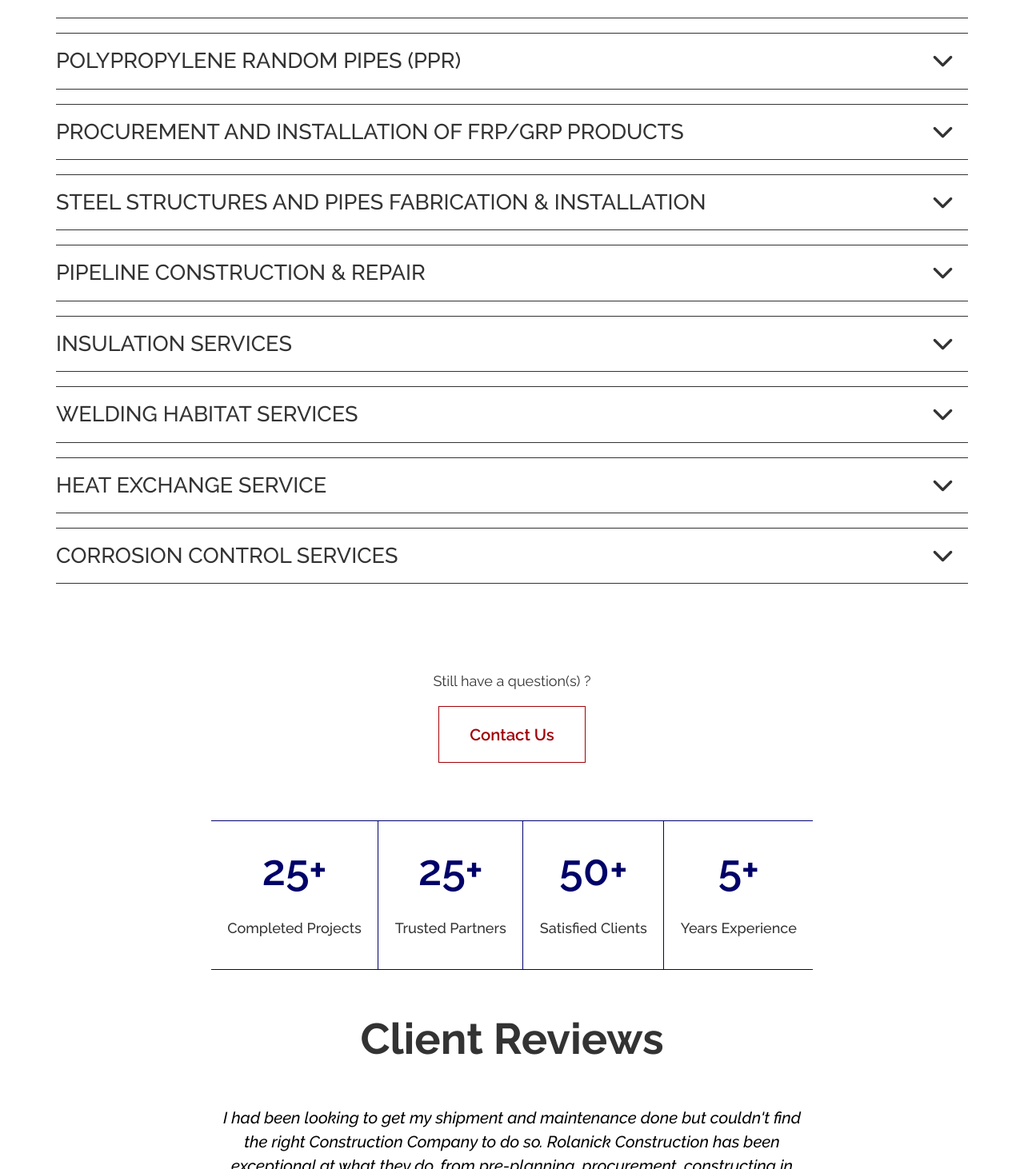
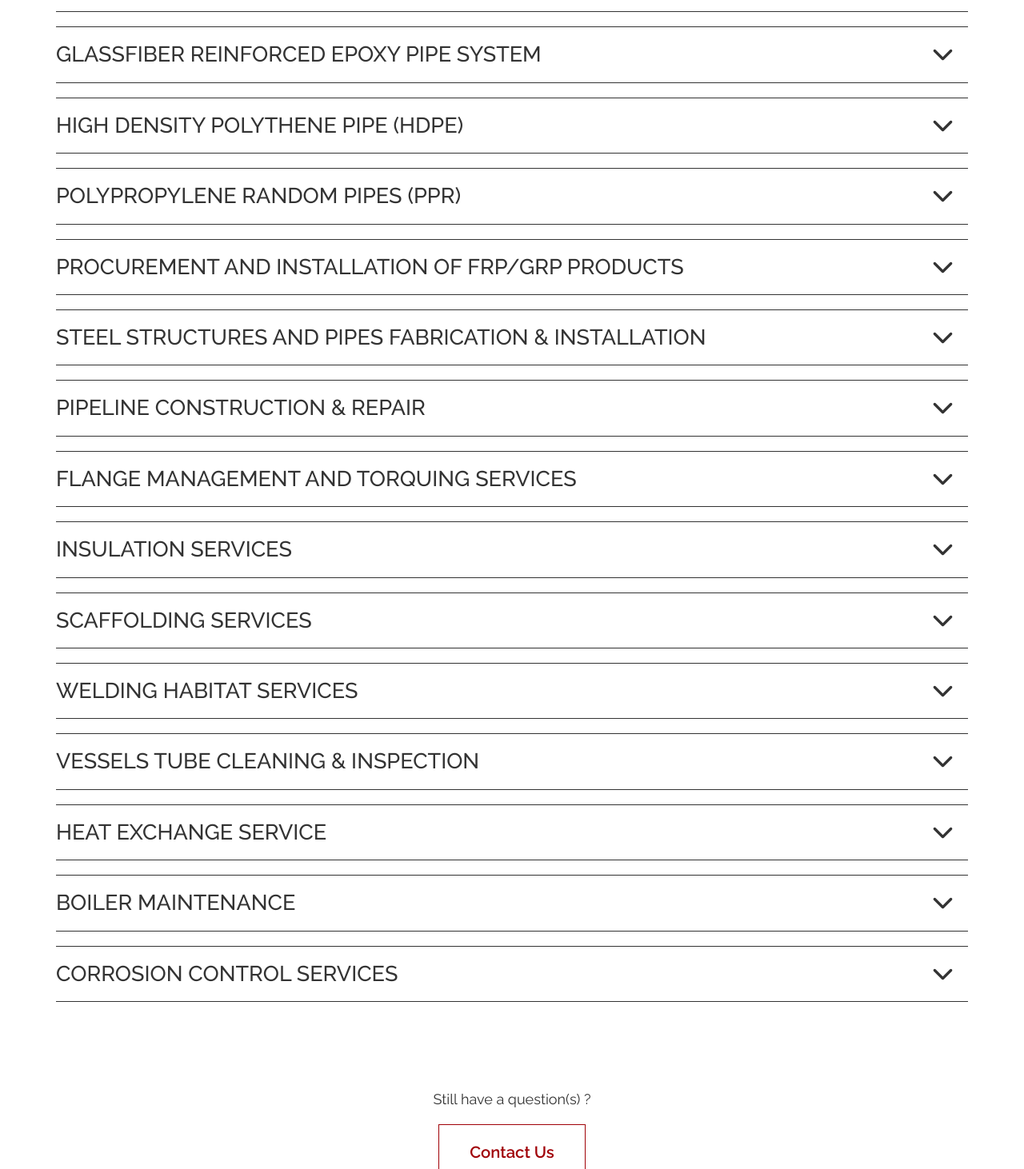
Before and after one commit to pin4eva/ralonick, a Next.js app: page /services in a window 1280 px wide. Shown: the part 928-2390 px from the top of the page at 80% size. Built offline with nearby package versions, Linux system fonts and the light colour scheme.

Commit message:
added more services to the array

```diff
--- a/src/components/data.json
+++ b/src/components/data.json
@@ -4,7 +4,7 @@
 		"title": "PASSIVE AND ACTIVE FIRE PROOFING",
 		"description": "Ralonick Services Limited is a professional fire proofing company, offering customer a one stop shop for all their fire proofing needs be it passive or active fire proofing. Passive fire proofing is a vital component of a strategy into the structure of building to safeguard peoples life and limit financial impact of damage to building and their content.",
 		"subtitle": "MIRERAL FIBRE FIRE PROOFING",
-		"subtext": "This a fibrous material that is mixed with water and adhesive applied to structural steel,roof decks and often wet joist.The water is mixed with the fibre at the spring gun.The material is blown into surface.",
+		"subtext": "This a fibrous material that is mixed with water and adhesive applied to structural steel,roof decks and often wet joist.The water is mixed with the fibre at the spring gun.The material is blown into surface. CEMENTITIOUS FIRE PROOFING also consist of Cement or Gypsum which when wet forms a durable sureface with high fire resistance. ITUMESCENT PAINT FIRE PROOFING Is considered the lightest form of passive protection when exposed to heat, it rapidly transforms through sublimation and expands many times its Original thickness (up to 100 times) to form stable carbonaceous char.",
 		"images": ["", "", ""]
 	},
 	{
@@ -23,8 +23,20 @@
 		"image": "http://ehimatieglobal.com/images/services/service-glassfibre-reinforced.jpg",
 		"title": "GLASSFIBER REINFORCED EPOXY PIPE SYSTEM",
 		"description": "Ralonick Service Limited offer solutions for Glass reinforced Epoxy pipes(GRP & FRP) in the upstream, downstream of the Oil and gas,refinery, Petrochemical, power plant and other industries. We procure, fabricate and install glass reinforcement epoxy pipes as per Flow and Crude oil line, Scrubber lines, Drinking water lines, Sanitary & wastes lines, inert gas and condensate lines, Fire fighting lines, Chemical and injection lines",
-		"subtitle": "HIGH DENSITY POLYTHENE PIPE (HDPE)",
-		"subtext": "Ralonick Service Limited offer solutions for High Density Polythene Pipe (HDPE) in the upstream, downstream of the Oil and gas, refinery, Petrochemical, power plant and other industries. We procure, fabricate and install glass reinforcement epoxy pipes as per Portable water, Underground fire water line and Drain line",
+		"subtitle": "",
+		"subtext": "",
+		"images": [
+			"/images/services/glassfiber2.png",
+			"https://static.wixstatic.com/media/4fd11b_a995d3292d7a48c6835d39f1fe634219~mv2.jpg/v1/fill/w_560,h_316,al_c,q_80,usm_0.66_1.00_0.01,enc_auto/4fd11b_a995d3292d7a48c6835d39f1fe634219~mv2.jpg",
+			"https://www.cppiping.com/wp-content/uploads/2020/01/frp-piping-grp-pipes-gre-cpp-1080x605.png"
+		]
+	},
+	{
+		"image": "http://ehimatieglobal.com/images/services/service-glassfibre-reinforced.jpg",
+		"title": "HIGH DENSITY POLYTHENE PIPE (HDPE)",
+		"description": "Ralonick Service Limited offer solutions for High Density Polythene Pipe (HDPE) in the upstream, downstream of the Oil and gas, refinery, Petrochemical, power plant and other industries. We procure, fabricate and install glass reinforcement epoxy pipes as per Portable water, Underground fire water line and Drain line",
+		"subtitle": "",
+		"subtext": "",
 		"images": [
 			"/images/services/glassfiber2.png",
 			"https://static.wixstatic.com/media/4fd11b_a995d3292d7a48c6835d39f1fe634219~mv2.jpg/v1/fill/w_560,h_316,al_c,q_80,usm_0.66_1.00_0.01,enc_auto/4fd11b_a995d3292d7a48c6835d39f1fe634219~mv2.jpg",
@@ -71,8 +83,20 @@
 		"image": "https://media-exp1.licdn.com/dms/image/C4D12AQHrMuveWUWxwg/article-cover_image-shrink_600_2000/0/1584799834221?e=2147483647&v=beta&t=xIw3p9RkYq0nf6YZFNdwdAnAQFhZxkr_kDx7TjAa1xY",
 		"title": "PIPELINE CONSTRUCTION & REPAIR",
 		"description": "Ralonick Service Limited provides Steel structures and pipes fabrication & installation with expertise in construction capabilitie an project managemen Ralonick delivers solutions by providing values for our customers through: Improved HSE achievement Increased efficiency and production Reduced operational costs Ralonick Service Limited undertakes complete pipeline construction, replacement and repairs",
-		"subtitle": "FLANGE MANAGEMENT AND TORQUING SERVICES",
-		"subtext": "Ralonick Service Limited provides flange management and touring services to the oil & gas processing industry. We are able to select and use the correct flange, valves, gaskets & bolt using our procedures and method for the management of client facility. We have experienced technicians and touring equipment for project delivery. Our flange & Torquing Services Included: Joint Data Management, Manual Bolt Torquing, Hydraulic Bolt Tensioning",
+		"subtitle": "OUR PIPELINE REPAIRS SERVICES INCLUDES",
+		"subtext": "Composite Wraping, Stand off type clamp, Epoxy filled sleeve, Wieldedsplit sleeve, Sectional replacement, Retrench & anchor, Pug & clamp, Structural clamp.",
+		"images": [
+			"https://thumbs.dreamstime.com/b/natural-gas-pipeline-construction-work-dug-trench-ground-installation-installation-industrial-gas-natural-170031901.jpg",
+			"https://fedoz.net/assets/images/158229-582x327-582x327.png",
+			"https://obmac.com.ng/images/resource/Pipeline_Construction_Services_Obmac_Services_3060.jpg"
+		]
+	},
+	{
+		"image": "https://media-exp1.licdn.com/dms/image/C4D12AQHrMuveWUWxwg/article-cover_image-shrink_600_2000/0/1584799834221?e=2147483647&v=beta&t=xIw3p9RkYq0nf6YZFNdwdAnAQFhZxkr_kDx7TjAa1xY",
+		"title": "FLANGE MANAGEMENT AND TORQUING SERVICES",
+		"description": "Ralonick Service Limited provides flange management and touring services to the oil & gas processing industry. We are able to select and use the correct flange, valves, gaskets & bolt using our procedures and method for the management of client facility. We have experienced technicians and touring equipment for project delivery. Our flange & Torquing Services Included: Joint Data Management, Manual Bolt Torquing, Hydraulic Bolt Tensioning. Our services guarantees, Preventing of accidents, Prevention of fastener damage, Assurance of uniform bolt loading, gasket compression, Quick assembly and disassembly of the joint",
+		"subtitle": "",
+		"subtext": "",
 		"images": [
 			"https://thumbs.dreamstime.com/b/natural-gas-pipeline-construction-work-dug-trench-ground-installation-installation-industrial-gas-natural-170031901.jpg",
 			"https://fedoz.net/assets/images/158229-582x327-582x327.png",
@@ -83,8 +107,20 @@
 		"image": "https://gemstone-ge.com/wp-content/uploads/insulation-serv.jpg",
 		"title": "INSULATION SERVICES",
 		"description": "Ralonick Service Limited Offer a complete range of advanced insulation solutions for the oil and gas and food and beverages industries. Our products range covers various insulation requirements for piping and equipment systems, and insulation of subsea systems. Or uproducts range meets demanding NORSOK requirement and suited for tough environmental conditions",
-		"subtitle": "SCAFFOLDING SERVICES",
-		"subtext": "Ralonick Service Limited provides specialist scaffolding services to the offshore and onshore of the Oil and Gas, refinery petrochemical, chemical and for other industrial applications.Our skilled workforces are known for competency and strict adherenceto safety. At Ralonick Service Limited, we believe in continually improving skill of all scaffold erectors. All our scaffold workers are certified and fully trained in every area of health and safety",
+		"subtitle": "OUR INSULATION SERVICES COVERS",
+		"subtext": "Acoustic insulation: Epoxy cable Tray, Cellular Glass XP, Flexiroll XP, Structure Panel Pipeshell, Drain Plug, Fire insulation, Steel Boxes, Sound reducing curtain and Thermal insulations: Aerogels, Performed End cap gasket, Sunsea insulation, Corrosion under insulation (CUI).",
+		"images": [
+			"/images/services/scaffold3.png",
+			"https://3.imimg.com/data3/EK/FY/MY-2955638/insulation-services-provider-500x500.jpg",
+			"https://marowinengr.com/wp-content/uploads/2020/07/insulation.jpg"
+		]
+	},
+	{
+		"image": "https://gemstone-ge.com/wp-content/uploads/insulation-serv.jpg",
+		"title": "SCAFFOLDING SERVICES",
+		"description": "Ralonick Service Limited provides specialist scaffolding services to the offshore and onshore of the Oil and Gas, refinery petrochemical, chemical and for other industrial applications.Our skilled workforces are known for competency and strict adherenceto safety. At Ralonick Service Limited, we believe in continually improving skill of all scaffold erectors. All our scaffold workers are certified and fully trained in every area of health and safety",
+		"subtitle": "",
+		"subtext": "",
 		"images": [
 			"/images/services/scaffold3.png",
 			"https://3.imimg.com/data3/EK/FY/MY-2955638/insulation-services-provider-500x500.jpg",
@@ -96,8 +132,20 @@
 		"image": "/images/services/welding1.png",
 		"title": "WELDING HABITAT SERVICES",
 		"description": "Ralonick Service Limited provides welding habitats services in order to provide safe enclosure for welders to carry out repairs or replacement of process pipe work and equipment, removal and replacement of deck plates hands rails , walkways, vessel internal and external nozzle repairs, crane boom structural repairs and refurbishment, housing of non IS equipment, riser and caisson installation and applying specialist coatings or removing insulations which requires temperature controlled enclosures and as required in other application which requires temperature controlled enclosures and as required in other application",
-		"subtitle": "VESSELS TUBE CLEANING & INSPECTION",
-		"subtext": "Ralonick Service Limited provides cleaning and inspection services for vessel, storage tanks and heat exchangers of all sizes for the oil and gas industries and refineries.Ralonick Service Limited has developed a range of technologies and methods to safety clean tanks and vessels using personnel with adequate procedure and methods for the removal of wet or dry bulk muds, brines, sand and sludge deposits",
+		"subtitle": "",
+		"subtext": "",
+		"images": [
+			"https://stshabitat.com/wp-content/uploads/sts-580x316.jpg",
+			"/images/services/welding2.png",
+			"https://www.segofsenergy.com/images/pg-bn-habitat.jpg"
+		]
+	},
+	{
+		"image": "/images/services/welding1.png",
+		"title": "VESSELS TUBE CLEANING & INSPECTION",
+		"description": "Ralonick Service Limited provides cleaning and inspection services for vessel, storage tanks and heat exchangers of all sizes for the oil and gas industries and refineries.Ralonick Service Limited has developed a range of technologies and methods to safety clean tanks and vessels using personnel with adequate procedure and methods for the removal of wet or dry bulk muds, brines, sand and sludge deposits",
+		"subtitle": "Our Vessels and Tube Cleaning & Inspection",
+		"subtext": "External shell side Heat exchanger cleaning, Fired Heater / furnace cleaning, Flare Line cleaning, Condenser cleaning, Scrubbers cleaning, Air cooled condensers cleaning, Dehydrator cleaning, Tank and vessel cleaning, Turbine Blade cleaning, Pipe and pipeline cleaning, Inspection of heat exchangers and vessels",
 		"images": [
 			"https://stshabitat.com/wp-content/uploads/sts-580x316.jpg",
 			"/images/services/welding2.png",
@@ -108,8 +156,20 @@
 		"image": "https://3.imimg.com/data3/RR/NE/MY-13284860/heat-exchanger-service-500x500.jpg",
 		"title": "HEAT EXCHANGE SERVICE",
 		"description": "Ralonick Service Limited is pioneer in using Bundle Pillers for insertion and extraction of heat exchanger bundles for offshore/onshore in Nigeria. To use these equipments will enhances safety and also saves time.Ralonick Service Limited is able complete, ‘blinds to blinds’ service for the cleaning of Heat exchangers (tube Bundles). We achieve this by owning all the necessary equipment for cleaning; Bundle lifters, bundles Pullers, and a wide range of high and ultra high pressure automated water jetting equipment combined with our skilled technicians and operators. Our Heat Exchangers Services cover Tube Bundle Extractors, Tube bundle Lifters, Hydro – Jetting Services, Pad & In - Situ Tube cleaning On– Line Chemical cleaning & Decontamination, Pad & In-Situ Tube Cleaning.",
-		"subtitle": "BOILER MAINTENANCE",
-		"subtext": "Ralonick Service Limitedcommissioning and start up assistance, refurbishment and upgrade of existing boilers, retrofitting and revamping existing boilers, installation of control and safety electronic systems, burner management systems, repairs and replacement of pressure parts, delivery and installation of original square parts, quick repair, preventive maintenance contracts and training. Our boiler services includes Boiler installations, 24/7 emergency service, Boiler maintenance and repairs, Burner Services, Engineering Services, Boiler operators, Training.",
+		"subtitle": "",
+		"subtext": "",
+		"images": [
+			"https://encrypted-tbn0.gstatic.com/images?q=tbn:ANd9GcT8Y-fD97aosKKMGX17dRHCTeYuzG8iteIp1g&usqp=CAU",
+			"https://phe-nordic.com/wp-content/uploads/2020/02/Services-page-chemical-img-3.jpg",
+			"/images/services/heat.png"
+		]
+	},
+	{
+		"image": "https://3.imimg.com/data3/RR/NE/MY-13284860/heat-exchanger-service-500x500.jpg",
+		"title": "BOILER MAINTENANCE",
+		"description": "Ralonick Service Limitedcommissioning and start up assistance, refurbishment and upgrade of existing boilers, retrofitting and revamping existing boilers, installation of control and safety electronic systems, burner management systems, repairs and replacement of pressure parts, delivery and installation of original square parts, quick repair, preventive maintenance contracts and training. Our boiler services includes Boiler installations, 24/7 emergency service, Boiler maintenance and repairs, Burner Services, Engineering Services, Boiler operators, Training.",
+		"subtitle": "",
+		"subtext": "",
 		"images": [
 			"https://encrypted-tbn0.gstatic.com/images?q=tbn:ANd9GcT8Y-fD97aosKKMGX17dRHCTeYuzG8iteIp1g&usqp=CAU",
 			"https://phe-nordic.com/wp-content/uploads/2020/02/Services-page-chemical-img-3.jpg",
--- a/src/pages/about.tsx
+++ b/src/pages/about.tsx
@@ -8,7 +8,7 @@ const AboutPage = () => {
 			<div className="about-page container">
 				<div className="about-hero-section mt-3">
 					<div className="hero-image">
-						<img src="assets/about1.png" alt="frame1" />
+						<img src="images/about-hero.png" alt="frame1" />
 					</div>
 					<div className="hero-text fw-800">
 						<p>About </p>
--- a/src/pages/services/index.tsx
+++ b/src/pages/services/index.tsx
@@ -23,7 +23,7 @@ const Services = () => {
 			<div className="service container">
 				<section className="service-hero-section">
 					<div className="image-wrapper">
-						<img src="/assets/about1.png" alt="about" />
+						<img src="/images/service-hero.png" alt="about" />
 					</div>
 					<p className="text-wrapper">Ralonick Services LTD.</p>
 				</section>
```
Also changed, not shown: src/pages/contact.tsx (+4 -3 lines), public/images/about-hero.png (added), public/images/service-hero.png (added).
